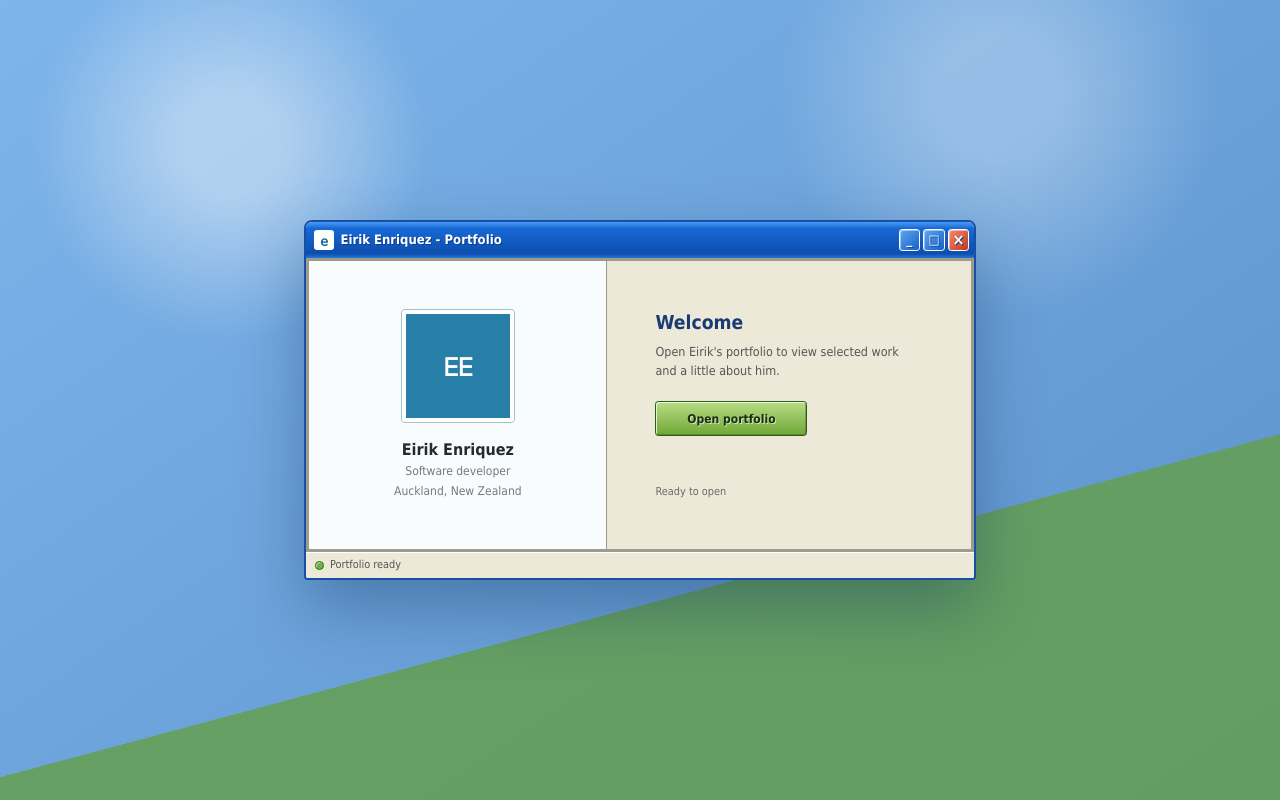
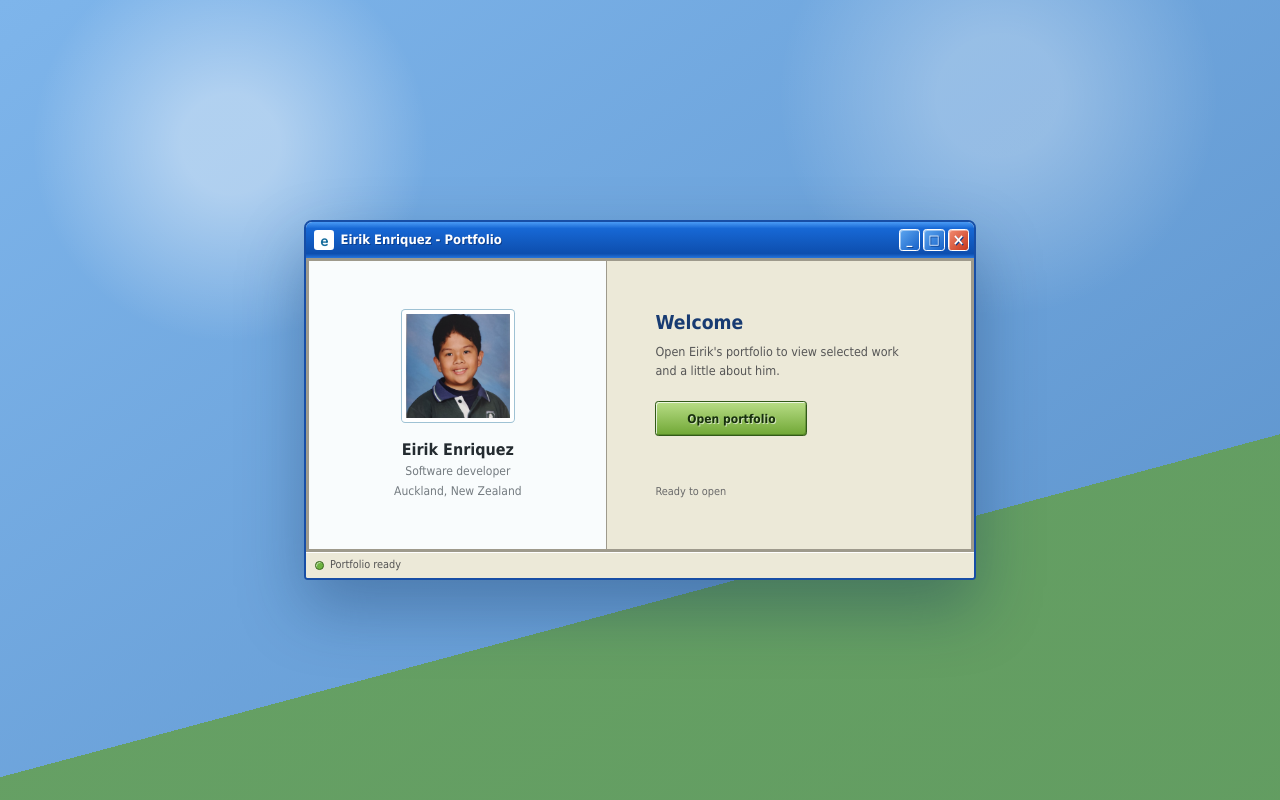
Before and after one commit to eirikenriquez/eirikenriquez.github.io, a React (Vite) app: page / in a window 1280 px wide. Built offline with nearby package versions, Linux system fonts and the light colour scheme.

Commit message:
add childhood profile photo

```diff
--- a/src/components/ProfilePhoto.css
+++ b/src/components/ProfilePhoto.css
@@ -1,15 +1,7 @@
 .profile-photo {
-  position: relative;
-  display: grid;
+  display: block;
+  width: 100%;
   aspect-ratio: 1;
-  place-items: center;
+  object-fit: cover;
+  object-position: center 25%;
 }
-
-.profile-photo__period {
-  position: absolute;
-  right: 0.4rem;
-  bottom: 0.35rem;
-  font-size: 0.625rem;
-  font-weight: 700;
-  line-height: 1;
-}
--- a/src/components/ProfilePhoto.tsx
+++ b/src/components/ProfilePhoto.tsx
@@ -1,24 +1,15 @@
 import './ProfilePhoto.css';
 
 type ProfilePhotoProps = {
+  alt: string;
   className?: string;
-  period: '2009' | 'today';
+  src: string;
 };
 
-function ProfilePhoto({ className, period }: ProfilePhotoProps) {
+function ProfilePhoto({ alt, className, src }: ProfilePhotoProps) {
   const classNames = ['profile-photo', className].filter(Boolean).join(' ');
-  const description = period === '2009' ? 'Eirik in 2009' : 'Eirik today';
 
-  return (
-    <div className={classNames} role="img" aria-label={`${description} placeholder`}>
-      <span className="profile-photo__initials" aria-hidden="true">
-        EE
-      </span>
-      <span className="profile-photo__period" aria-hidden="true">
-        {period}
-      </span>
-    </div>
-  );
+  return <img className={classNames} src={src} alt={alt} />;
 }
 
 export default ProfilePhoto;
--- a/src/components/XPLoginScreen.css
+++ b/src/components/XPLoginScreen.css
@@ -142,14 +142,6 @@
   border-radius: 0.2rem;
   background: var(--color-brand);
   box-shadow: 0 0 0 1px var(--color-brand-border);
-  color: #ffffff;
-  font-family: var(--font-body);
-  font-size: 1.5rem;
-  font-weight: 700;
-}
-
-.xp-launcher__portrait .profile-photo__period {
-  display: none;
 }
 
 .xp-launcher__name,
--- a/src/components/XPLoginScreen.tsx
+++ b/src/components/XPLoginScreen.tsx
@@ -1,3 +1,4 @@
+import childhoodPhoto from '../assets/eirik-childhood.jpg';
 import ProfilePhoto from './ProfilePhoto';
 import './XPLoginScreen.css';
 
@@ -30,7 +31,11 @@ function XPLoginScreen({ isOpening, onViewProfile }: XPLoginScreenProps) {
 
         <div className="xp-window__content">
           <section className="xp-launcher__profile" aria-label="Portfolio owner">
-            <ProfilePhoto className="xp-launcher__portrait" period="today" />
+            <ProfilePhoto
+              className="xp-launcher__portrait"
+              src={childhoodPhoto}
+              alt="Eirik as a child"
+            />
             <div>
               <p className="xp-launcher__name">Eirik Enriquez</p>
               <p className="xp-launcher__role">Software developer</p>
```
Also changed, not shown: src/assets/eirik-childhood.jpg (added).
